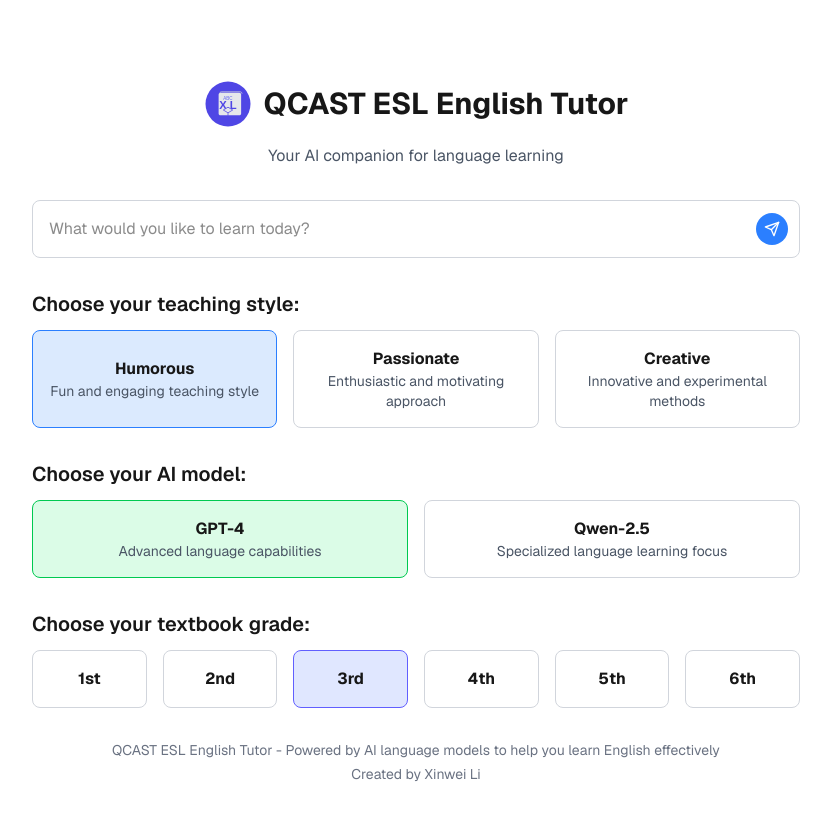
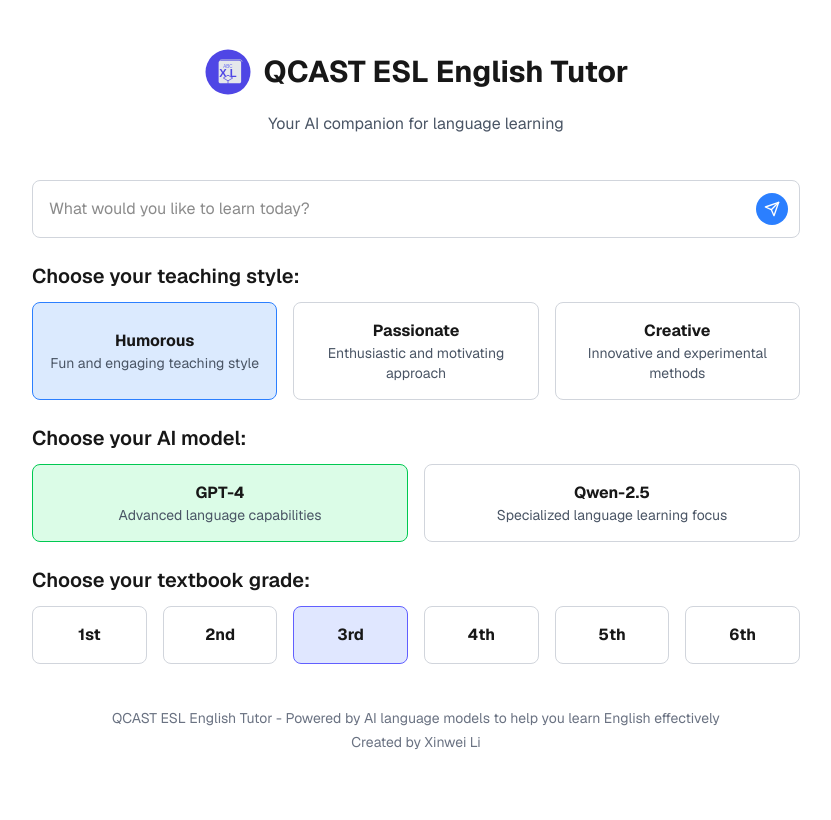
Before and after one commit to li-xinwei/QCAST-English-Tutor, a Next.js app: page / in a window 1280 px wide. Shown: the top 820 px of the page, without its empty margins (224-1055 px from the left). Built offline with nearby package versions, Linux system fonts and the light colour scheme.

Commit message:
update the layout

```diff
--- a/app/page.tsx
+++ b/app/page.tsx
@@ -17,7 +17,7 @@
   };
 
   return (
-    <div className="grid grid-rows-[auto_1fr_auto] items-center justify-items-center min-h-screen p-8 pb-20 gap-8 sm:p-20 font-[family-name:var(--font-geist-sans)]">
+    <div className="grid grid-rows-[auto_1fr_auto] items-center justify-items-center h-screen p-4 sm:p-12 font-[family-name:var(--font-geist-sans)]">
       <header className="w-full max-w-3xl text-center">
         <div className="flex items-center justify-center gap-3 mb-4">
           <Image
@@ -32,7 +32,7 @@
         <p className="text-gray-600 dark:text-gray-300">Your AI companion for language learning</p>
       </header>
 
-      <main className="flex flex-col gap-8 w-full max-w-3xl">
+      <main className="flex flex-col gap-6 w-full max-w-3xl">
         {/* Chat input area */}
         <div className="w-full">
           <div className="relative">
```
